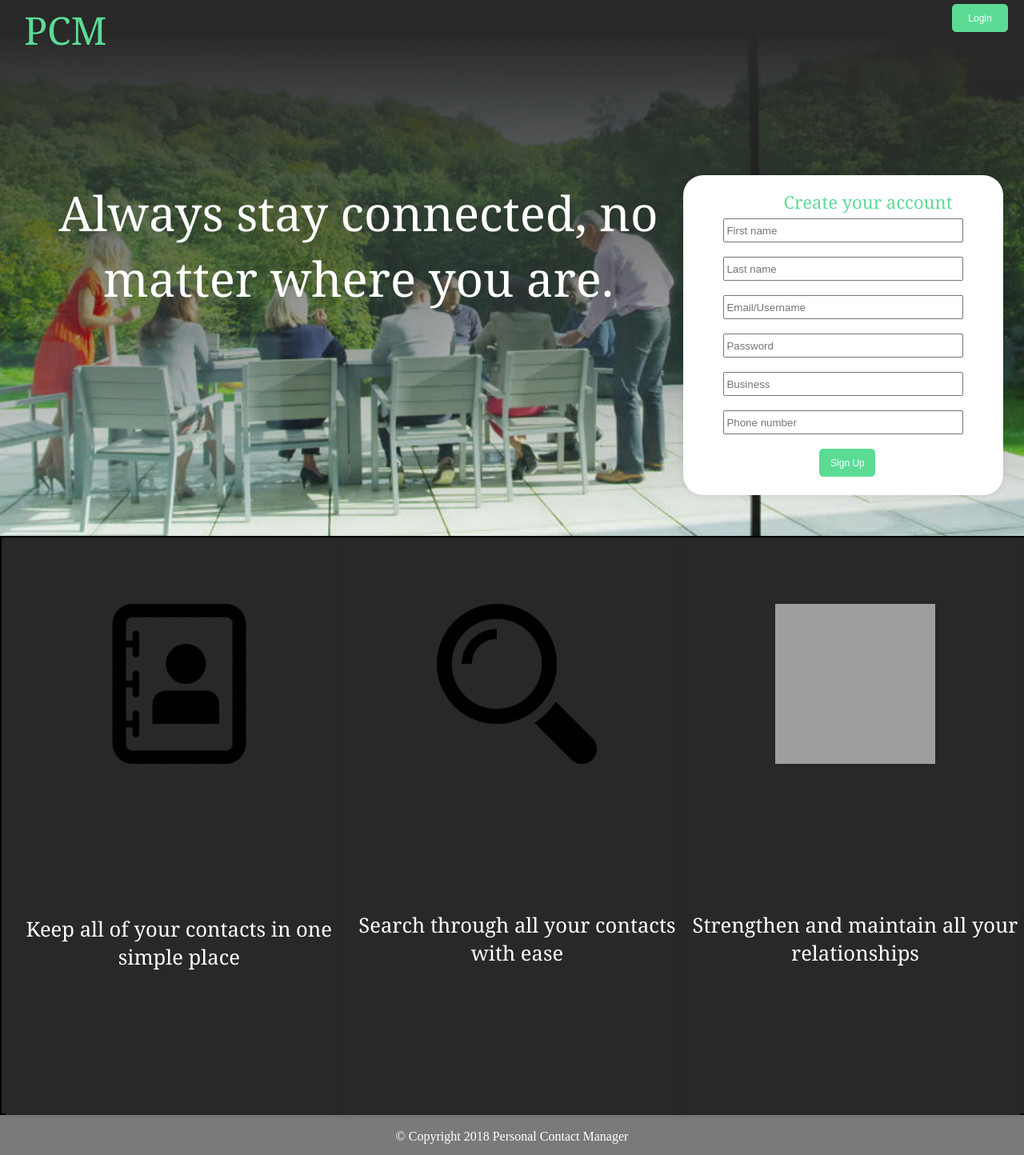
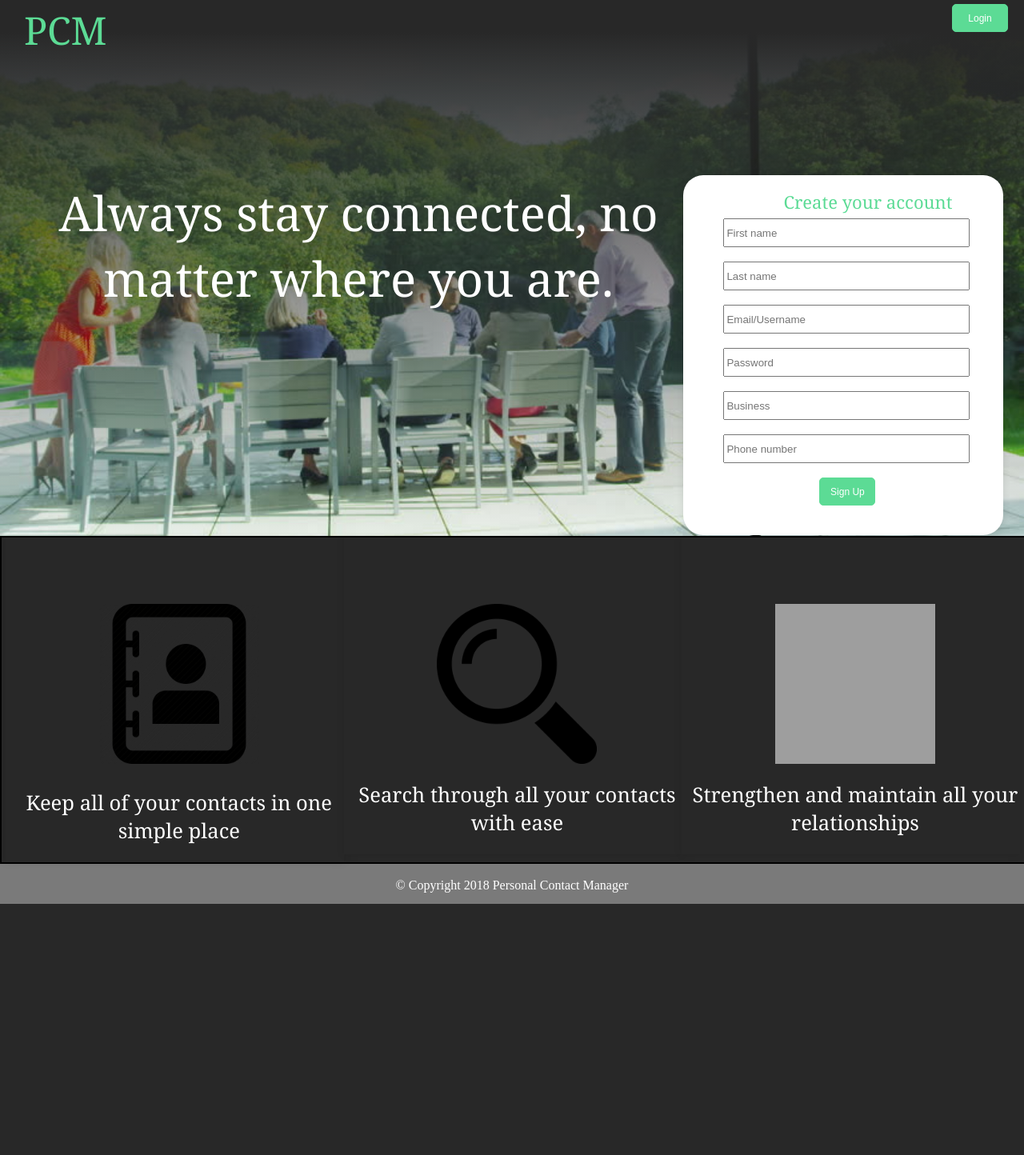
Before and after one commit to EloyGonzalez97/COP4331-Group9-small, a PHP site: page /homepage.html in a window 1280 px wide; the page is wider, and only the part inside the window is pictured. Shown: that part at 80% size. After the commit the page ends 1130 px from the top of that part, so only its background shows below. Run offline with PHP 8.4, Linux system fonts and the light colour scheme; grey boxes are pictures that could not be loaded.

Commit message:
Update UI

```diff
--- a/home/homepage.html
+++ b/home/homepage.html
@@ -1,15 +1,12 @@
-<!-- Author:ELoy Gonzalez -->
+<!DOCTYPE html>
 <html>
+    <!-- Author:ELoy Gonzalez -->
 <head>
   <link rel="stylesheet" type="text/css" href="homestyle.css">
 </head>
 <body>
     <section class = "top-section">
-       <div scroll id = "pageBody" class = "page-wrap">
-
-
-
-
+       <div id = "pageBody" class = "page-wrap">
         <section class="intro-section">
             <div class = "row">
                 <label class = "logo">PCM</label>
@@ -53,7 +50,7 @@
                 <br><br>
                 <input type="text" style = "width: 100%; height: 30px;" placeholder="Business">
                 <br><br>
-                <input type = "text"style = "width: 100%; height: 30px;" placeholder="Phone number">
+                <input type = "text" style = "width: 100%; height: 30px;" placeholder="Phone number">
 
                 <br><br>
                 </div>
--- a/home/homestyle.css
+++ b/home/homestyle.css
@@ -28,7 +28,7 @@ body{
         border: 2px solid #000;
         background-color: #282828;
         width: 100%;
-        height: 90%;
+        height: 100%;
     }
     .main-frame{
         background-color: #3FEEE6;
@@ -37,7 +37,7 @@ body{
     }
     .sign-up{
         width: 300px;
-        height: 400px;
+        height: 450px;
         display: block;
         background-color:#fff;
         border-radius: 25px;
@@ -72,6 +72,7 @@ body{
     background-color: #282828;
     padding-left: 11px;
     width: 32%;
+    height: 100%;
     display: inline-grid;
     border: solid 1px;
     border-color: #282828;
@@ -146,11 +147,11 @@ footer{
     height: 50px;
     background-color: #7a7a7a;
 }
-.footcopy{
+.footCopy{
     margin-left: auto;
     margin-right: auto;
     text-align: center;
-    color: #ffff;
+    color: #FFFF;;
 }
 .cancelbtn {
     width: auto;
```
